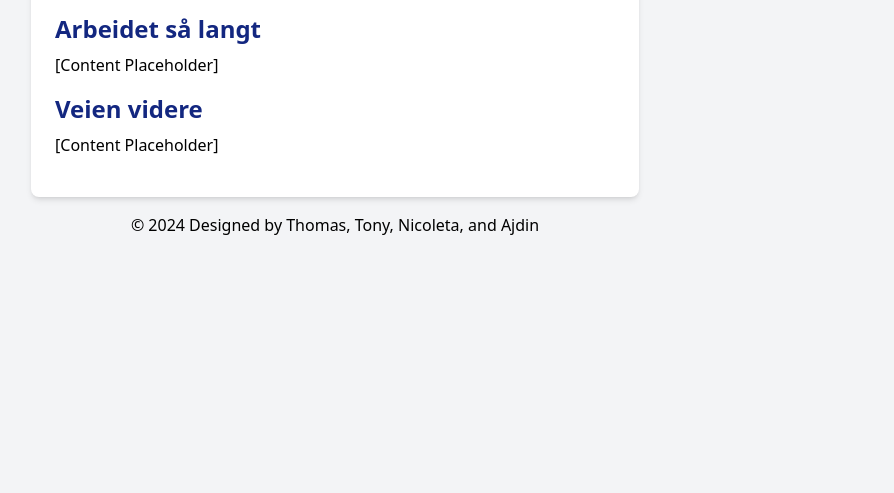
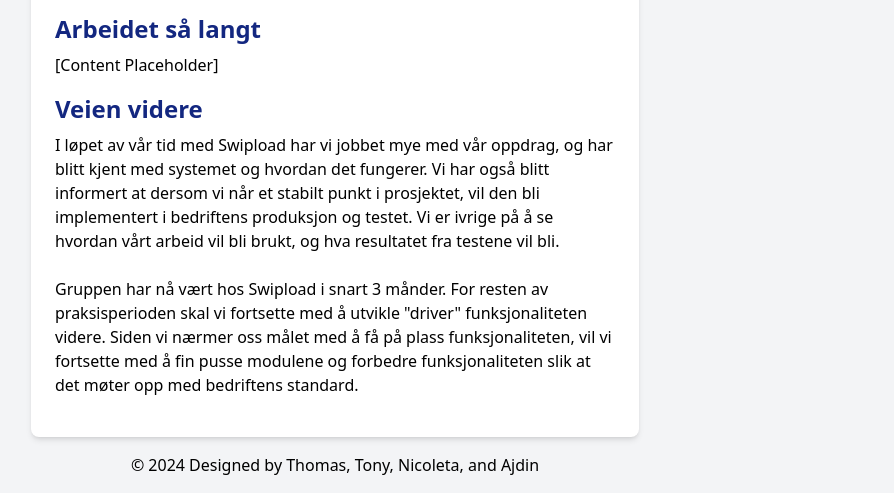
Before and after one commit to NThomTNg/PraksisNettSide, a website: page pages/status.html in a window 1280 px wide. Shown: the part 2531-3024 px from the top of the page, without its empty margins (305-1199 px from the left). Before the commit the page ends 2784 px from the top, so only its background shows below. Drawn offline with nearby package versions, Linux system fonts and the light colour scheme.

Commit message:
la inn "Veien videre" del på status-2

```diff
--- a/pages/status.html
+++ b/pages/status.html
@@ -299,7 +299,22 @@
           >
             Veien videre
           </h3>
-          <p class="text-black dark:text-white">[Content Placeholder]</p>
+          <p class="text-black dark:text-white">
+            I løpet av vår tid med Swipload har vi jobbet mye med vår oppdrag,
+            og har blitt kjent med systemet og hvordan det fungerer. Vi har også
+            blitt informert at dersom vi når et stabilt punkt i prosjektet, vil
+            den bli implementert i bedriftens produksjon og testet. Vi er ivrige
+            på å se hvordan vårt arbeid vil bli brukt, og hva resultatet fra
+            testene vil bli.
+            <br />
+            <br />
+            Gruppen har nå vært hos Swipload i snart 3 månder. For resten av
+            praksisperioden skal vi fortsette med å utvikle "driver"
+            funksjonaliteten videre. Siden vi nærmer oss målet med å få på plass
+            funksjonaliteten, vil vi fortsette med å fin pusse modulene og
+            forbedre funksjonaliteten slik at det møter opp med bedriftens
+            standard.
+          </p>
         </div>
       </div>
     </main>
```
